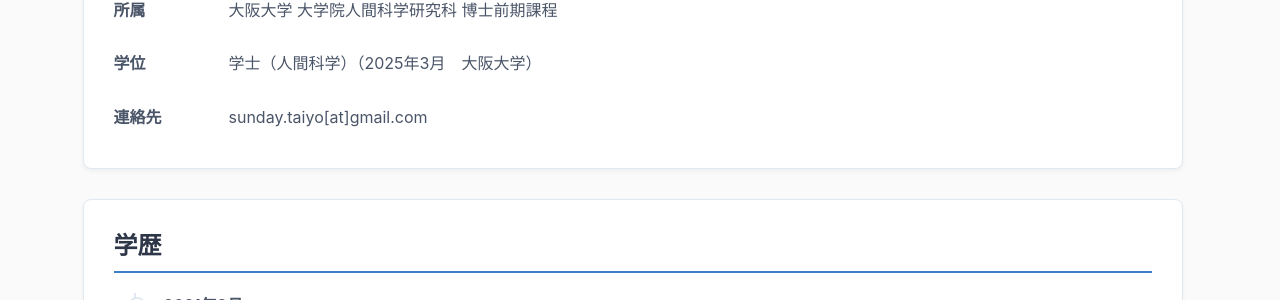
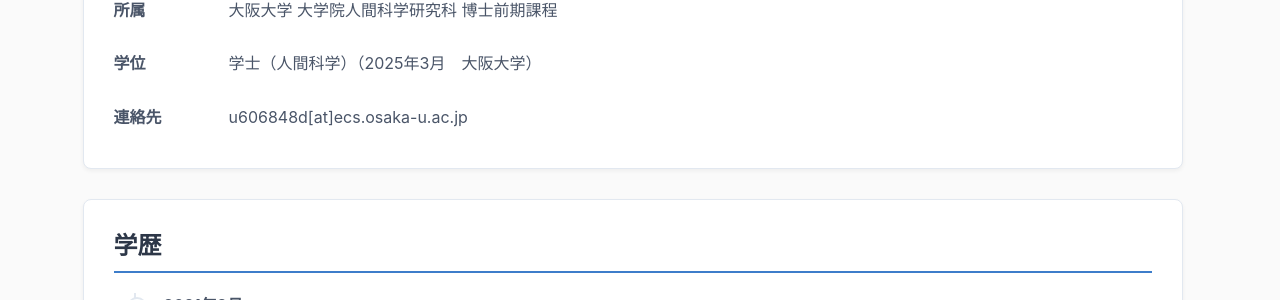
Before and after one commit to TaiyoF/tai-psy, a Jekyll site: the page built from about-me.md, in a window 1280 px wide and 900 px high, scrolled down 408 px. Shown: the part 153-453 px from the top of the window. Built offline with Jekyll 4.4.1, drawn with Linux system fonts in a browser that asks for light colours.

Commit message:
Update about-me.md

```diff
--- a/about-me.md
+++ b/about-me.md
@@ -28,7 +28,7 @@
                 </div>
                 <div class="info-item">
                     <span class="info-label">連絡先</span>
-                    <span class="info-value">sunday.taiyo[at]gmail.com</span>
+                    <span class="info-value">u606848d[at]ecs.osaka-u.ac.jp</span>
                 </div>
             </div>
         </div>
```
